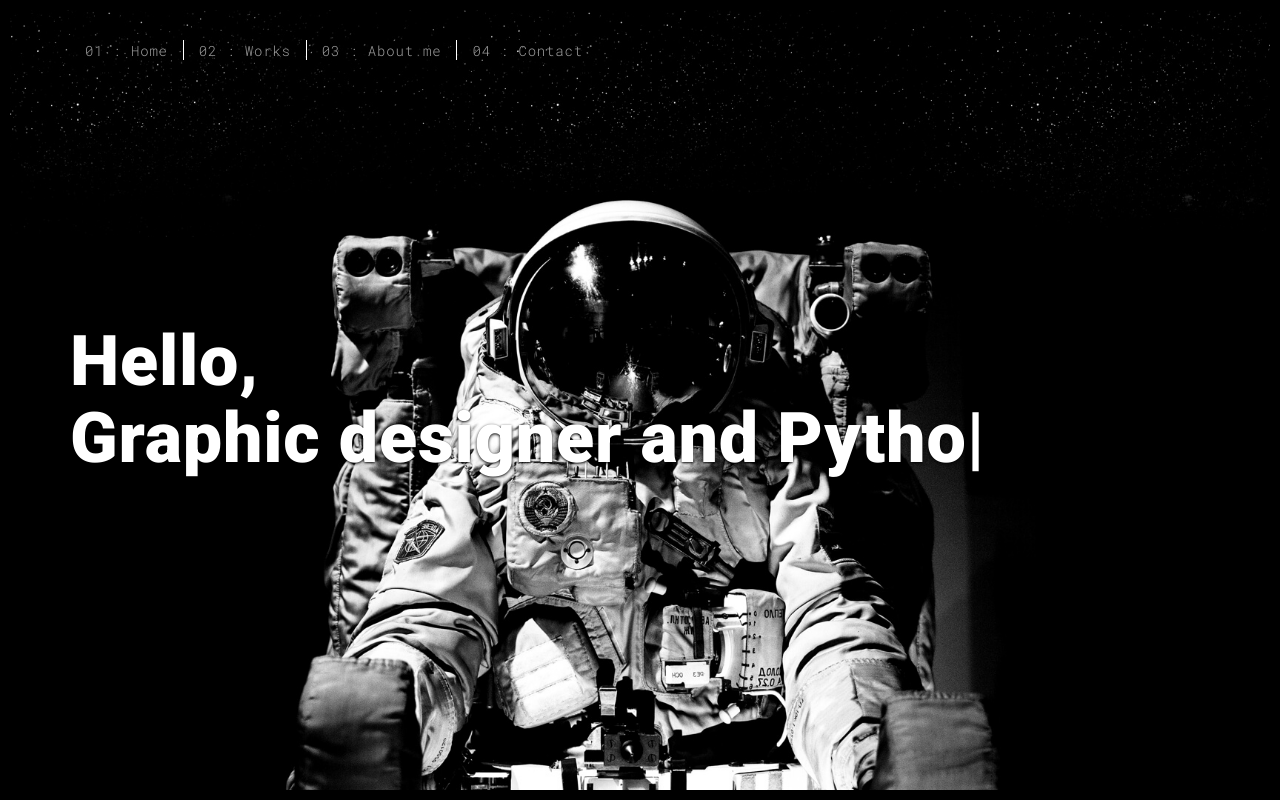
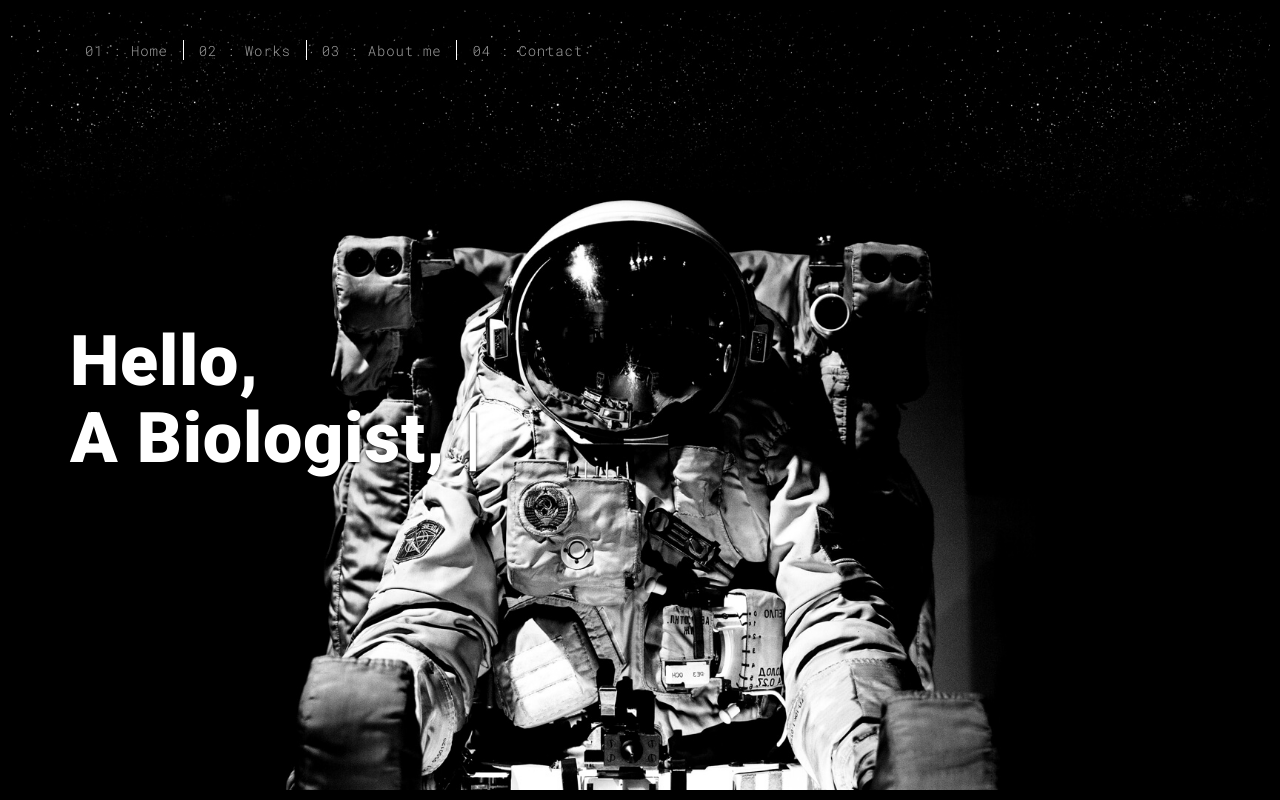
Before and after one commit to Pere-coder/portfo, a Flask app: page / in a window 1280 px wide. Run offline with Flask 2, Linux system fonts and the light colour scheme; some libraries are stand-ins or nearby versions.

Commit message:
Update index.html

```diff
--- a/templates/index.html
+++ b/templates/index.html
@@ -57,8 +57,8 @@
             <div class="text-content">
               <h1>Hello,<br>
                 <span id="typed-strings">
-                  <span>I'm Pere Toikumo</span>
-                  <span>Graphic designer and Python Developer</span>
+                  <span>I'm Godspower Pere Toikumo</span>
+                  <span>A Biologist, Graphic designer and Python Developer</span>
                   <span>Working as a Freelancer</span>
                 </span>
                 <span id="typed"></span>
```
